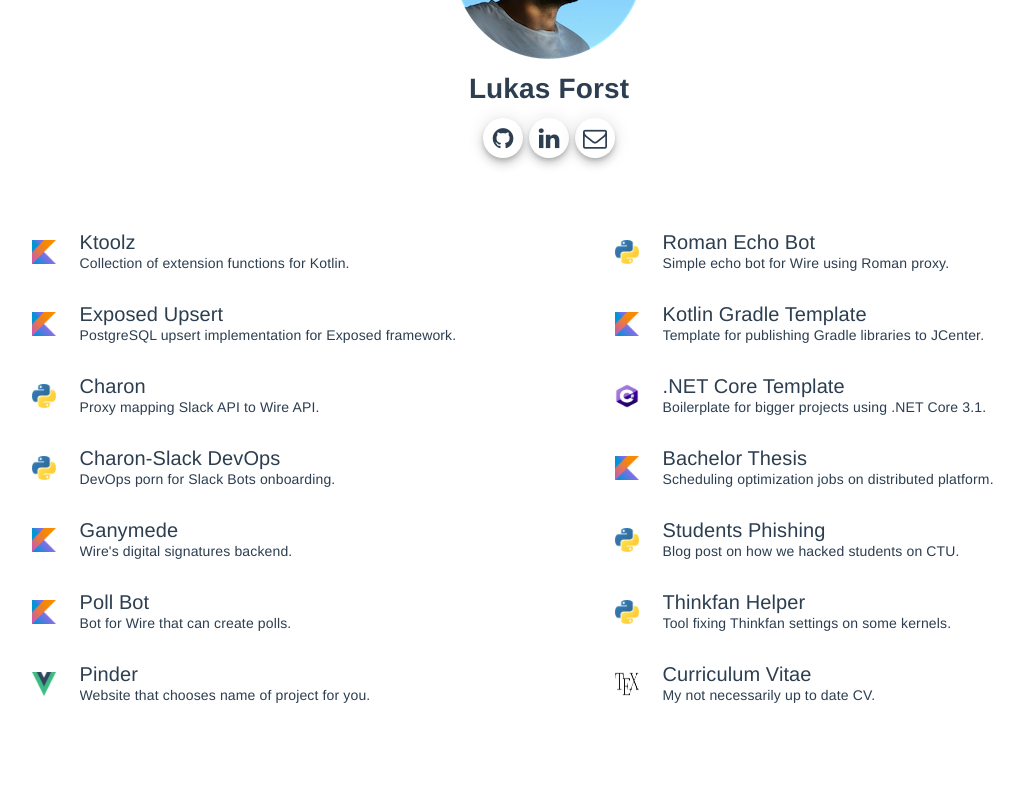
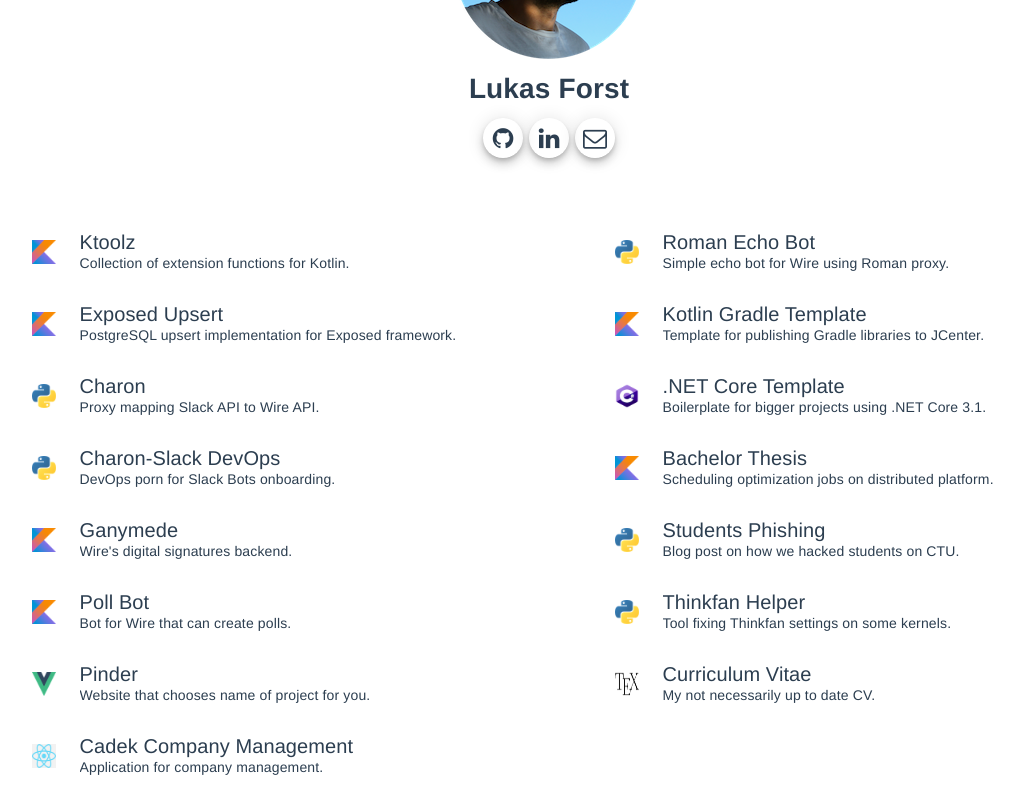
Before and after one commit to LukasForst/lukas.forst.dev, a Vue app: page / in a window 1280 px wide. Shown: the part 195-995 px from the top of the page, without its empty margins (91-1115 px from the left). Before the commit the page ends 923 px from the top, so only its background shows below. Built offline with nearby package versions, Linux system fonts and the light colour scheme.

Commit message:
add react project

```diff
--- a/src/componenets/Projects.vue
+++ b/src/componenets/Projects.vue
@@ -63,6 +63,12 @@
                         language: 'vuejs'
                     },
                     {
+                        title: 'Cadek Company Management',
+                        description: 'Application for company management.',
+                        githubLink: 'https://github.com/LukasForst/printing-company',
+                        language: 'react'
+                    },
+                    {
                         title: 'Roman Echo Bot',
                         description: 'Simple echo bot for Wire using Roman proxy.',
                         githubLink: 'https://github.com/wireapp/echo-bot-roman',
```
Also changed, not shown: src/assets/react.png (added).
